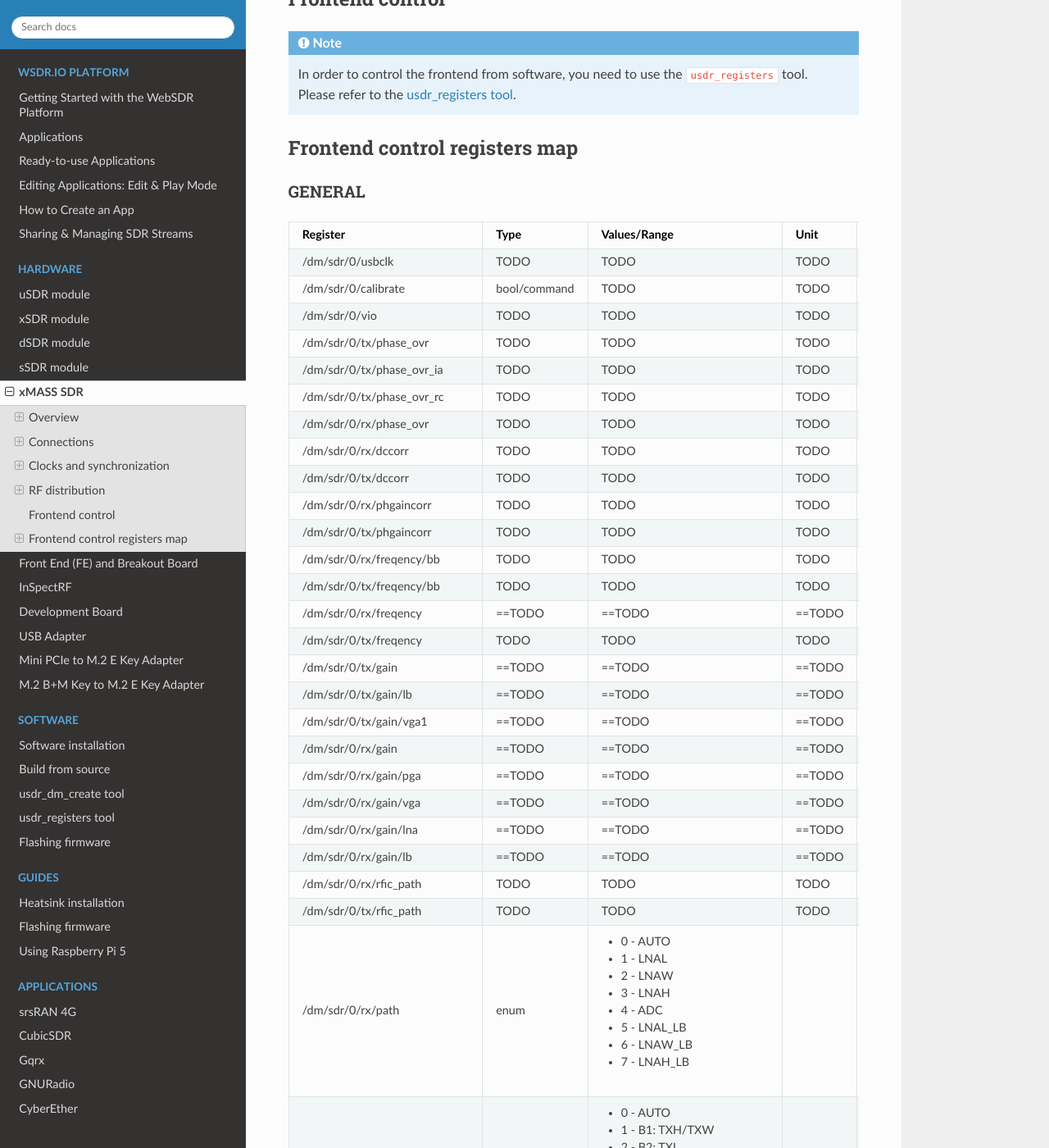
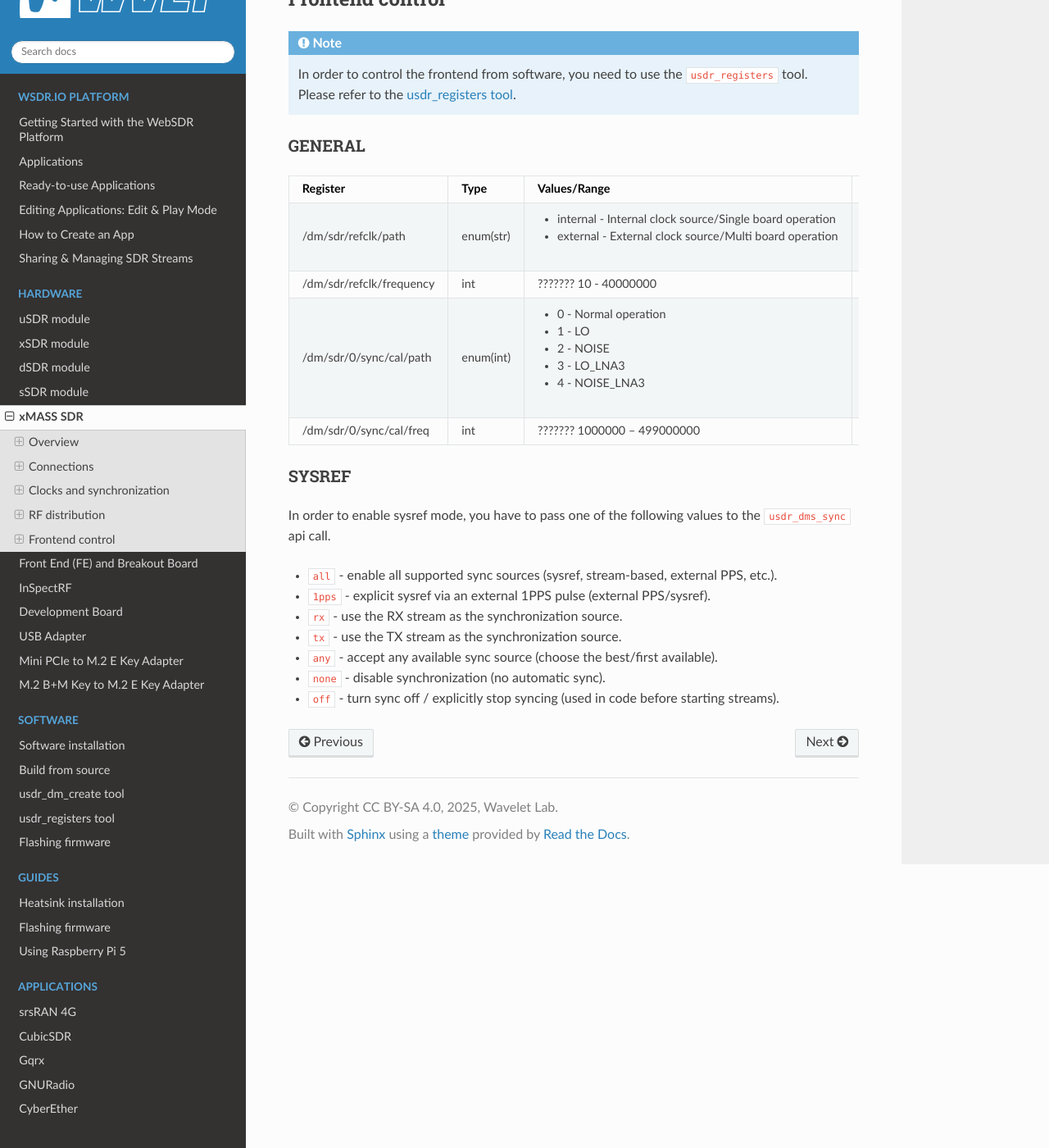
Before and after one commit to wavelet-lab/docs, a Sphinx documentation site: the page built from source/hardware/xmass.rst, in a window 1280 px wide and 1400 px high, scrolled down 6944 px. Shown: the whole window at 82% size. Built offline with Sphinx 7.4.7 and the Read the Docs theme 3.1.0, drawn with Linux system fonts in a browser that asks for light colours; some of the changed text lies outside the part shown.

Commit message:
Added register maps for xmass.

```diff
--- a/source/hardware/xmass.rst
+++ b/source/hardware/xmass.rst
@@ -206,10 +206,6 @@
    | Please refer to the :doc:`/software/usdr_registers`.
 
 
-Frontend control registers map
-==============================
-
-
 GENERAL
 -------
 
@@ -221,269 +217,19 @@
      - Values/Range
      - Unit
      - Description
-   * - /dm/sdr/0/usbclk
-     - TODO
-     - TODO
-     - TODO
-     - USB/PHY clock setting
-   * - /dm/sdr/0/calibrate
-     - bool/command
-     - TODO
-     - TODO
-     - calibration trigger
-   * - /dm/sdr/0/vio
-     - TODO
-     - TODO
-     - TODO
-     - TODO
-   * - /dm/sdr/0/tx/phase_ovr
-     - TODO
-     - TODO
-     - TODO
-     - TODO
-   * - /dm/sdr/0/tx/phase_ovr_ia
-     - TODO
-     - TODO
-     - TODO
-     - TODO
-   * - /dm/sdr/0/tx/phase_ovr_rc
-     - TODO
-     - TODO
-     - TODO
-     - TODO
-   * - /dm/sdr/0/rx/phase_ovr
-     - TODO
-     - TODO
-     - TODO
-     - TODO
-   * - /dm/sdr/0/rx/dccorr
-     - TODO
-     - TODO
-     - TODO
-     - RX DC correction (I/Q offsets)
-   * - /dm/sdr/0/tx/dccorr
-     - TODO
-     - TODO
-     - TODO
-     - TX DC correction (I/Q offsets)
-   * - /dm/sdr/0/rx/phgaincorr
-     - TODO
-     - TODO
-     - TODO
-     - TODO
-   * - /dm/sdr/0/tx/phgaincorr
-     - TODO
-     - TODO
-     - TODO
-     - TODO
-   * - /dm/sdr/0/rx/freqency/bb
-     - TODO
-     - TODO
-     - TODO
-     - TODO
-   * - /dm/sdr/0/tx/freqency/bb
-     - TODO
-     - TODO
-     - TODO
-     - TODO
-   * - /dm/sdr/0/rx/freqency
-     - ==TODO
-     - ==TODO
-     - ==TODO
-     - RX LO frequency
-   * - /dm/sdr/0/tx/freqency
-     - TODO
-     - TODO
-     - TODO
-     - TX LO frequency
-   * - /dm/sdr/0/tx/gain
-     - ==TODO
-     - ==TODO
-     - ==TODO
-     - Total TX gain
-   * - /dm/sdr/0/tx/gain/lb
-     - ==TODO
-     - ==TODO
-     - ==TODO
-     - TX loopback gain
-   * - /dm/sdr/0/tx/gain/vga1
-     - ==TODO
-     - ==TODO
-     - ==TODO
-     - TX VGA1 gain
-   * - /dm/sdr/0/rx/gain
-     - ==TODO
-     - ==TODO
-     - ==TODO
-     - Total RX gain
-   * - /dm/sdr/0/rx/gain/pga
-     - ==TODO
-     - ==TODO
-     - ==TODO
-     - RX PGA gain
-   * - /dm/sdr/0/rx/gain/vga
-     - ==TODO
-     - ==TODO
-     - ==TODO
-     - RX VGA gain
-   * - /dm/sdr/0/rx/gain/lna
-     - ==TODO
-     - ==TODO
-     - ==TODO
-     - RX LNA gain
-   * - /dm/sdr/0/rx/gain/lb
-     - ==TODO
-     - ==TODO
-     - ==TODO
-     - RX loopback gain
-   * - /dm/sdr/0/rx/rfic_path
-     - TODO
-     - TODO
-     - TODO
-     - TODO
-   * - /dm/sdr/0/tx/rfic_path
-     - TODO
-     - TODO
-     - TODO
-     - TODO
-   * - /dm/sdr/0/rx/path
-     - enum
-     - - 0 - AUTO
-       - 1 - LNAL
-       - 2 - LNAW
-       - 3 - LNAH
-       - 4 - ADC
-       - 5 - LNAL_LB
-       - 6 - LNAW_LB
-       - 7 - LNAH_LB
+   * - /dm/sdr/refclk/path
+     - enum(str)
+     -  - internal - Internal clock source/Single board operation
+        - external - External clock source/Multi board operation
      -
-     - RX path / antenna selection
-   * - /dm/sdr/0/tx/path
-     - enum
-     - - 0 - AUTO
-       - 1 - B1: TXH/TXW
-       - 2 - B2: TXL
-       - 3 - W: 0-2.5G
-       - 4 - H: 2.5G-3.9G
-     -
-     - TX path / antenna selection
-   * - /dm/sdr/0/rx/dccorrmode
-     - TODO
-     - TODO
-     - TODO
-     - TODO
-   * - /dm/sdr/0/rx/bandwidth
-     - float
-     - TODO
+     - Reference clock source selection
+   * - /dm/sdr/refclk/frequency
+     - int
+     - ??????? 10 - 40000000
      - Hz
-     - RX LPF/BW
-   * - /dm/sdr/0/tx/bandwidth
-     - float
-     - TODO
-     - Hz
-     - TX LPF/BW
-   * - /dm/sdr/0/rxdsp/swapab
-     - TODO
-     - TODO
-     - TODO
-     - TODO
-   * - /dm/sdr/0/tdd/freqency
-     - TODO
-     - TODO
-     - TODO
-     - TODO
-   * - /dm/sdr/0/tfe/antcfg
-     - TODO
-     - TODO
-     - TODO
-     - TODO
-   * - /dm/sdr/0/tfe/generator/enable
-     - TODO
-     - TODO
-     - TODO
-     - TODO
-   * - /dm/sdr/0/tfe/generator/const
-     - TODO
-     - TODO
-     - TODO
-     - TODO
-   * - /dm/sdr/0/tfe/generator/tone
-     - TODO
-     - TODO
-     - TODO
-     - TODO
-   * - /dm/sdr/0/tfe/nco/enable
-     - TODO
-     - TODO
-     - TODO
-     - TODO
-   * - /dm/sdr/0/tfe/nco/freqency
-     - TODO
-     - TODO
-     - TODO
-     - TODO
-   * - /dm/sdr/0/rfe/throttle
-     - TODO
-     - TODO
-     - TODO
-     - TODO
-   * - /dm/sdr/0/rfe/nco/enable
-     - TODO
-     - TODO
-     - TODO
-     - TODO
-   * - /dm/sdr/0/rfe/nco/freqency
-     - TODO
-     - TODO
-     - TODO
-     - TODO
-   * - /dm/sdr/0/rfe/prdc
-     - TODO
-     - TODO
-     - TODO
-     - TODO
-   * - /dm/sdr/0/core/atcrbs/reg
-     - TODO
-     - TODO
-     - TODO
-     - TODO
-   * - /dm/sdr/0/dac_vctcxo
-     - TODO
-     - TODO
-     - TODO
-     - TODO
-   * - /dm/sdr/0/phy_rx_dly
-     - TODO
-     - TODO
-     - TODO
-     - TODO
-   * - /dm/sdr/0/phy_rx_fsr
-     - TODO
-     - TODO
-     - TODO
-     - TODO
-   * - /dm/sdr/0/phy_tx_fsr
-     - TODO
-     - TODO
-     - TODO
-     - TODO
-   * - /dm/sdr/0/phy_tx_iqsel
-     - TODO
-     - TODO
-     - TODO
-     - TODO
-   * - /dm/sdr/0/phyrx/ml
-     - TODO
-     - TODO
-     - TODO
-     - TODO
-   * - /dm/sdr/0/sync/cal/freq
-     - float
-     - ??? 1000000.0 -- 499000000.99
-     - Hz
-     - LO calibration frequency
+     - Reference clock frequency
    * - /dm/sdr/0/sync/cal/path
-     - enum
+     - enum(int)
      -  - 0 - Normal operation
         - 1 - LO
         - 2 - NOISE
@@ -491,13 +237,22 @@
         - 4 - NOISE_LNA3
      -
      - Calibration path selection
+   * - /dm/sdr/0/sync/cal/freq
+     - int
+     - ??????? 1000000 -- 499000000
+     - Hz
+     - LO calibration frequency
 
 
-xmass_ctrl
-----------
+SYSREF
+------
 
+In order to enable sysref mode, you have to pass one of the following values to the ``usdr_dms_sync`` api call.
 
-TODO: description of the low level controls register map.
-
-.. image:: ../_static/xmass/xmass_control_xmass.png
-   :alt: xmass sdr frontend control screenshot
+- ``all`` - enable all supported sync sources (sysref, stream-based, external PPS, etc.).
+- ``1pps`` - explicit sysref via an external 1PPS pulse (external PPS/sysref).
+- ``rx`` - use the RX stream as the synchronization source.
+- ``tx`` - use the TX stream as the synchronization source.
+- ``any`` - accept any available sync source (choose the best/first available).
+- ``none`` - disable synchronization (no automatic sync).
+- ``off`` - turn sync off / explicitly stop syncing (used in code before starting streams).
```
